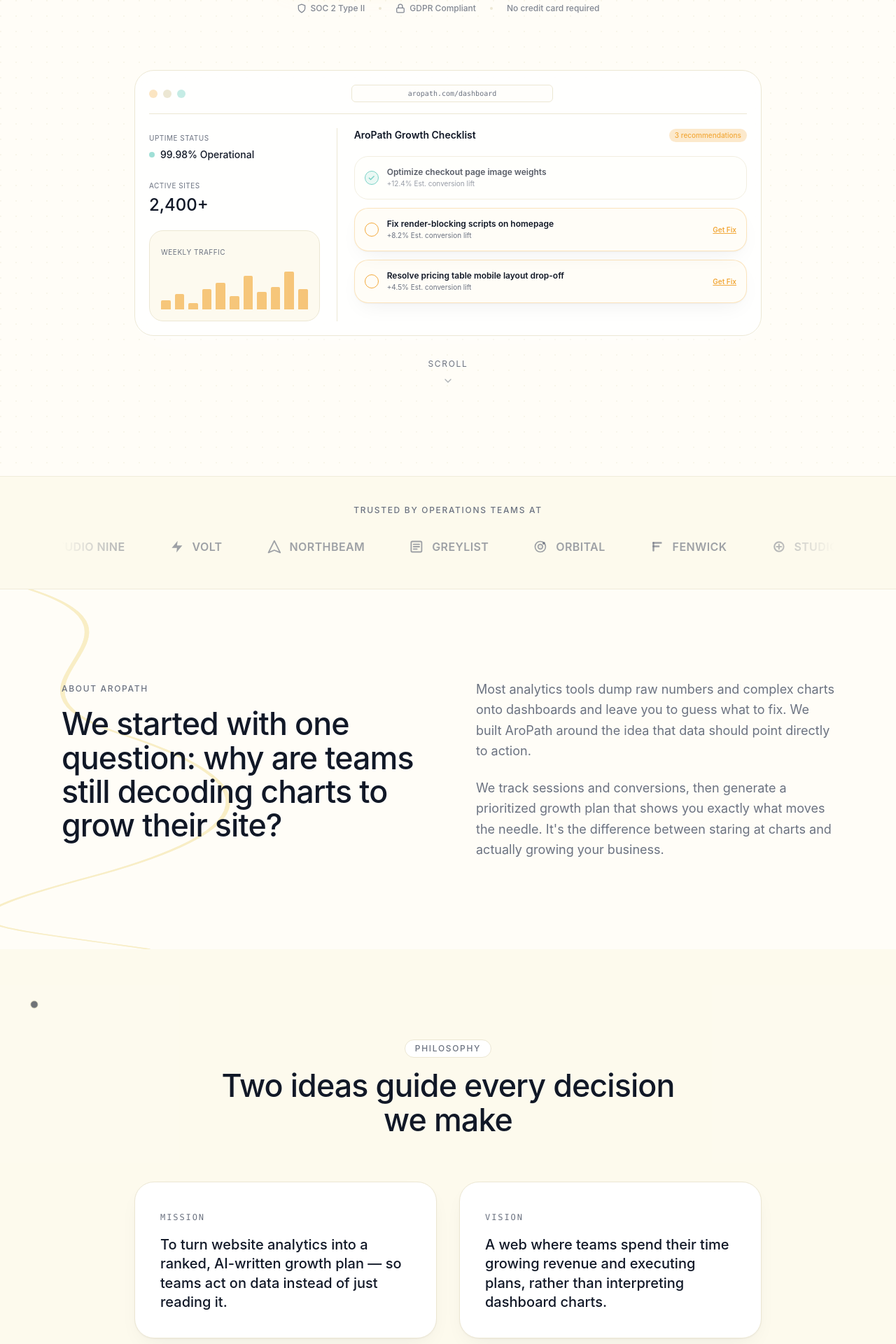
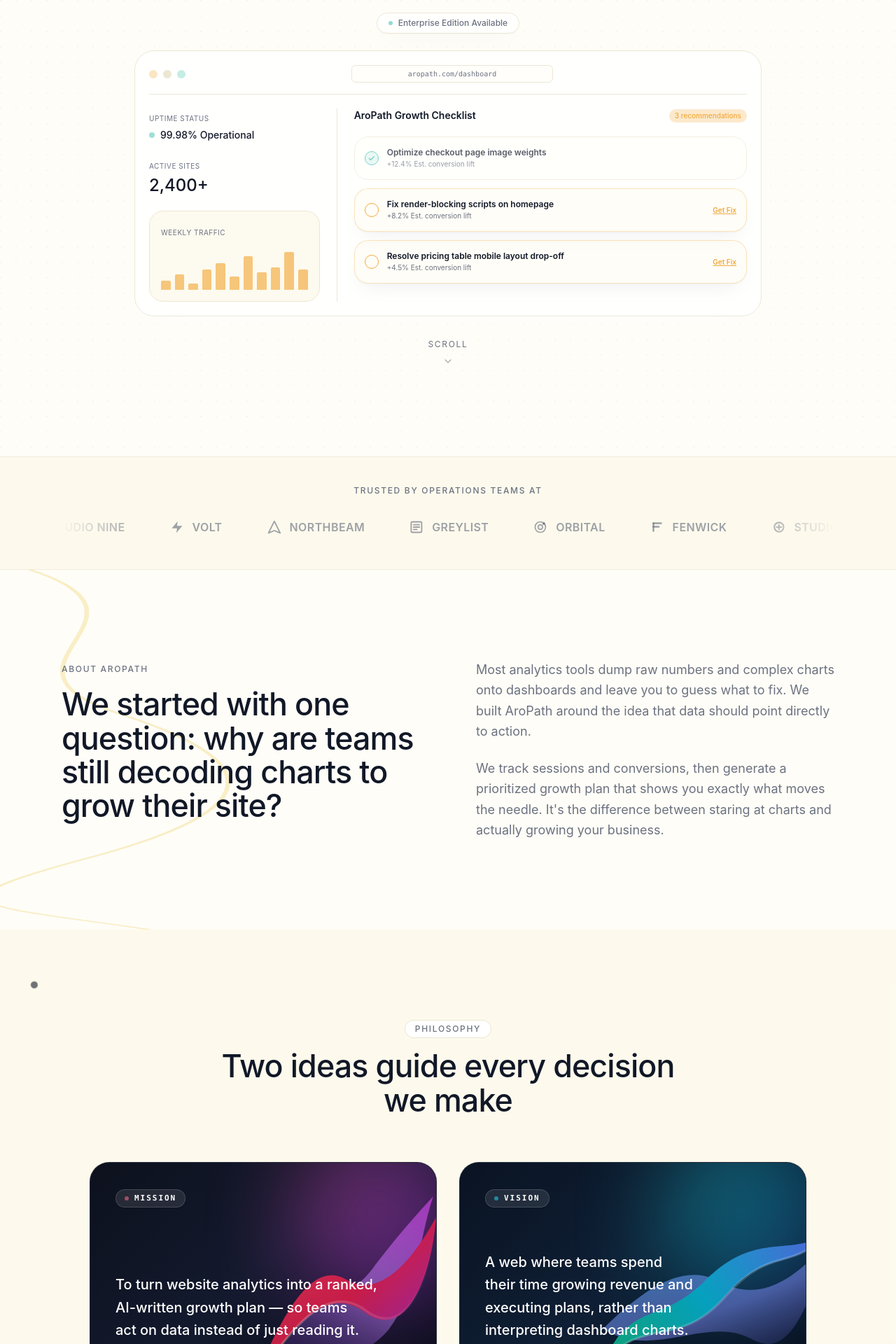
Before and after one commit to Aropath/AP-Website, a Next.js app: page / in a window 1280 px wide. Shown: the part 880-2800 px from the top of the page at 70% size. Built offline with nearby package versions, Linux system fonts and the light colour scheme; a web font is replaced by a local one.

Commit message:
UI changes1

```diff
--- a/src/components/home/Hero.tsx
+++ b/src/components/home/Hero.tsx
@@ -40,16 +40,6 @@ export function Hero() {
 
       <Container className="relative">
         <div className="flex flex-col items-center text-center">
-          <motion.span
-            initial="hidden"
-            animate="visible"
-            variants={fadeUp}
-            className="mb-7 inline-flex items-center gap-2 rounded-full border border-line bg-card/80 px-4 py-1.5 text-xs font-medium text-ink-muted shadow-soft backdrop-blur"
-          >
-            <span className="h-1.5 w-1.5 rounded-full bg-saffron-hover" />
-            Now generally available for enterprise teams
-          </motion.span>
-
           <h1
             ref={headingRef}
             className="max-w-4xl font-display text-display-2xl font-medium text-ink text-balance"
@@ -75,11 +65,11 @@ export function Hero() {
             className="mt-10 flex flex-wrap items-center justify-center gap-4"
           >
             <MagneticButton>
-              <Button variant="accent" size="lg" withArrow>
+              <Button variant="navy" size="lg" withArrow>
                 Get Started Free
               </Button>
             </MagneticButton>
-            <Button variant="outline" size="lg">
+            <Button variant="glass" size="lg">
               <span>Watch a 2-min demo</span>
               <ArrowRight className="h-4 w-4" />
             </Button>
@@ -111,12 +101,26 @@ export function Hero() {
           </motion.div>
         </div>
 
+        {/* Enterprise Edition Badge */}
+        <motion.div
+          initial="hidden"
+          animate="visible"
+          variants={fadeUp}
+          custom={5}
+          className="mt-14 flex justify-center"
+        >
+          <span className="inline-flex items-center gap-2 rounded-full border border-line bg-card/80 px-4 py-1.5 text-xs font-medium text-ink-muted shadow-soft backdrop-blur">
+            <span className="h-1.5 w-1.5 rounded-full bg-teal-logo animate-pulse-soft" />
+            Enterprise Edition Available
+          </span>
+        </motion.div>
+
         {/* Stylized Dashboard Mockup Panel */}
         <motion.div
           initial={{ opacity: 0, y: 50 }}
           animate={{ opacity: 1, y: 0 }}
           transition={{ delay: 0.8, duration: 1.0, ease: [0.16, 1, 0.3, 1] }}
-          className="relative mx-auto mt-20 hidden max-w-4xl overflow-hidden rounded-xl3 border border-line bg-card/80 p-5 shadow-card backdrop-blur-md sm:block"
+          className="relative mx-auto mt-6 hidden max-w-4xl overflow-hidden rounded-xl3 border border-line bg-card/80 p-5 shadow-card backdrop-blur-md sm:block"
         >
           {/* Mock Window Controls & URL bar */}
           <div className="flex items-center justify-between border-b border-line pb-4 mb-5">
--- a/src/components/home/Philosophy.tsx
+++ b/src/components/home/Philosophy.tsx
@@ -19,26 +19,152 @@ export function Philosophy() {
           whileInView="visible"
           viewport={{ once: true, margin: "-80px" }}
           variants={staggerContainer}
-          className="mx-auto mt-16 grid max-w-4xl gap-8 md:grid-cols-2"
+          className="mx-auto mt-16 grid max-w-5xl gap-8 md:grid-cols-2"
         >
-          {PHILOSOPHY_POINTS.map((point, i) => (
+          {PHILOSOPHY_POINTS.map((point, i) => {
+            const isMission = point.title.toLowerCase() === "mission";
+            return (
               <motion.div
                 key={point.title}
                 variants={fadeUp}
                 custom={i}
-              className="rounded-xl3 border border-line bg-card p-9 shadow-soft"
+                className="group relative overflow-hidden rounded-xl3 border border-white/10 p-9 shadow-card transition-all duration-500 hover:shadow-2xl"
+                style={{
+                  background: isMission
+                    ? "linear-gradient(135deg, #0D111D 0%, #131A2E 50%, #0A0D18 100%)"
+                    : "linear-gradient(135deg, #0A1322 0%, #0F1F35 50%, #070E1A 100%)",
+                }}
               >
-              <span className="font-mono text-xs uppercase tracking-[0.16em] text-ink-muted">
+                {/* Glowing Ambient Mesh Backlight */}
+                <div
+                  className={`pointer-events-none absolute -right-12 -top-12 h-64 w-64 rounded-full blur-3xl opacity-40 transition-opacity duration-500 group-hover:opacity-70 ${
+                    isMission
+                      ? "bg-gradient-to-br from-rose-500 via-fuchsia-500 to-purple-600"
+                      : "bg-gradient-to-br from-teal-400 via-cyan-500 to-indigo-600"
+                  }`}
+                />
+
+                {/* 3D Fluid Ribbon Graphic Overlay */}
+                <div className="pointer-events-none absolute inset-0 overflow-hidden opacity-85 transition-transform duration-700 ease-out group-hover:scale-105">
+                  {isMission ? (
+                    /* Mission 3D Ribbon Wave (Rose -> Fuchsia -> Purple) */
+                    <svg
+                      className="absolute -right-6 -bottom-10 h-72 w-80 transform rotate-[-8deg]"
+                      viewBox="0 0 320 280"
+                      fill="none"
+                      xmlns="http://www.w3.org/2000/svg"
+                    >
+                      <defs>
+                        <linearGradient id="mission-ribbon-1" x1="0%" y1="0%" x2="100%" y2="100%">
+                          <stop offset="0%" stopColor="#F43F5E" />
+                          <stop offset="50%" stopColor="#E11D48" />
+                          <stop offset="100%" stopColor="#9333EA" />
+                        </linearGradient>
+                        <linearGradient id="mission-ribbon-2" x1="100%" y1="0%" x2="0%" y2="100%">
+                          <stop offset="0%" stopColor="#D946EF" />
+                          <stop offset="50%" stopColor="#C084FC" stopOpacity="0.8" />
+                          <stop offset="100%" stopColor="#4C1D95" stopOpacity="0.2" />
+                        </linearGradient>
+                        <linearGradient id="mission-highlight" x1="0%" y1="0%" x2="100%" y2="0%">
+                          <stop offset="0%" stopColor="#FFFFFF" stopOpacity="0.4" />
+                          <stop offset="100%" stopColor="#FFFFFF" stopOpacity="0" />
+                        </linearGradient>
+                      </defs>
+
+                      {/* Back Ribbon Layer */}
+                      <path
+                        d="M 40 240 C 90 200, 150 260, 220 200 C 270 150, 280 80, 310 20 C 310 20, 260 60, 210 110 C 160 160, 110 130, 40 240 Z"
+                        fill="url(#mission-ribbon-2)"
+                        opacity="0.75"
+                      />
+
+                      {/* Main 3D Ribbon Loop */}
+                      <path
+                        d="M 10 260 C 80 180, 140 120, 190 170 C 240 220, 290 140, 310 50 C 280 90, 220 160, 170 120 C 120 80, 60 180, 10 260 Z"
+                        fill="url(#mission-ribbon-1)"
+                      />
+
+                      {/* Glossy Specular Edge */}
+                      <path
+                        d="M 12 258 C 82 178, 142 118, 192 168 C 242 218, 292 138, 308 52"
+                        stroke="url(#mission-highlight)"
+                        strokeWidth="3.5"
+                        strokeLinecap="round"
+                      />
+                    </svg>
+                  ) : (
+                    /* Vision 3D Fluid Wave (Emerald -> Cyan -> Electric Indigo) */
+                    <svg
+                      className="absolute -right-6 -bottom-10 h-72 w-80 transform rotate-[12deg]"
+                      viewBox="0 0 320 280"
+                      fill="none"
+                      xmlns="http://www.w3.org/2000/svg"
+                    >
+                      <defs>
+                        <linearGradient id="vision-ribbon-1" x1="0%" y1="100%" x2="100%" y2="0%">
+                          <stop offset="0%" stopColor="#10B981" />
+                          <stop offset="45%" stopColor="#06B6D4" />
+                          <stop offset="100%" stopColor="#6366F1" />
+                        </linearGradient>
+                        <linearGradient id="vision-ribbon-2" x1="0%" y1="0%" x2="100%" y2="100%">
+                          <stop offset="0%" stopColor="#38BDF8" />
+                          <stop offset="60%" stopColor="#818CF8" stopOpacity="0.75" />
+                          <stop offset="100%" stopColor="#1E1B4B" stopOpacity="0.3" />
+                        </linearGradient>
+                        <linearGradient id="vision-highlight" x1="0%" y1="0%" x2="100%" y2="100%">
+                          <stop offset="0%" stopColor="#FFFFFF" stopOpacity="0.45" />
+                          <stop offset="100%" stopColor="#FFFFFF" stopOpacity="0" />
+                        </linearGradient>
+                      </defs>
+
+                      {/* Secondary Flowing Wave */}
+                      <path
+                        d="M 20 220 C 100 250, 160 170, 230 190 C 290 210, 300 130, 310 30 C 280 80, 240 140, 170 120 C 110 100, 60 160, 20 220 Z"
+                        fill="url(#vision-ribbon-2)"
+                        opacity="0.8"
+                      />
+
+                      {/* Main Fluid 3D Ribbon */}
+                      <path
+                        d="M 30 270 C 70 190, 130 230, 180 140 C 230 50, 270 90, 310 10 C 270 70, 210 30, 150 120 C 100 200, 50 170, 30 270 Z"
+                        fill="url(#vision-ribbon-1)"
+                      />
+
+                      {/* Glossy Edge Highlight */}
+                      <path
+                        d="M 32 268 C 72 188, 132 228, 182 138 C 232 48, 272 88, 308 12"
+                        stroke="url(#vision-highlight)"
+                        strokeWidth="3.5"
+                        strokeLinecap="round"
+                      />
+                    </svg>
+                  )}
+                </div>
+
+                {/* Content Overlay */}
+                <div className="relative z-10 flex flex-col justify-between min-h-[220px]">
+                  <div>
+                    <span className="inline-flex items-center gap-2 rounded-full border border-white/15 bg-white/10 px-3 py-1 text-[11px] font-mono font-semibold uppercase tracking-[0.18em] text-white shadow-soft backdrop-blur-md">
+                      <span
+                        className={`h-1.5 w-1.5 rounded-full ${
+                          isMission ? "bg-rose-400" : "bg-cyan-400"
+                        } animate-pulse-soft`}
+                      />
                       {point.title}
                     </span>
-              <p className="mt-4 font-display text-xl font-medium leading-snug text-ink">
+                  </div>
+
+                  <p className="mt-8 font-display text-xl font-medium leading-relaxed text-white max-w-sm text-balance">
                     {point.description}
                   </p>
+                </div>
               </motion.div>
-          ))}
+            );
+          })}
         </motion.div>
 
-        {/* Careers Callout */}
+        {/* Careers Callout - Commented out for now */}
+        {/*
         <motion.div
           id="careers"
           initial="hidden"
@@ -58,6 +184,7 @@ export function Philosophy() {
             </a>
           </div>
         </motion.div>
+        */}
       </Container>
     </section>
   );
--- a/src/components/ui/Button.tsx
+++ b/src/components/ui/Button.tsx
@@ -12,10 +12,14 @@ const buttonVariants = cva(
       variant: {
         primary:
           "bg-ink text-bg hover:bg-ink/90 shadow-soft",
+        navy:
+          "bg-navy text-white hover:bg-navy-hover shadow-soft",
         accent:
           "bg-saffron text-ink hover:bg-saffron-hover shadow-glow",
         outline:
           "border border-line bg-transparent text-ink hover:bg-card hover:border-ink/20",
+        glass:
+          "border border-line/80 bg-bg/70 backdrop-blur-xl text-ink shadow-soft hover:bg-bg/90 hover:border-ink/30",
         ghost: "text-ink hover:bg-saffron/40",
       },
       size: {
--- a/tailwind.config.ts
+++ b/tailwind.config.ts
@@ -13,6 +13,10 @@ const config: Config = {
     },
     extend: {
       colors: {
+        navy: {
+          DEFAULT: "#1E2B37",
+          hover: "#15202B",
+        },
         saffron: {
           DEFAULT: "#F9EDB7",
           hover: "#F5E5A4",
```
Also changed, not shown: src/app/page.tsx (+4 -6 lines), src/components/layout/Navbar.tsx (+10 -5 lines), 1 other file (tests, documents, lock files or other folders). Lines whose indentation alone changed are shown as unchanged.
